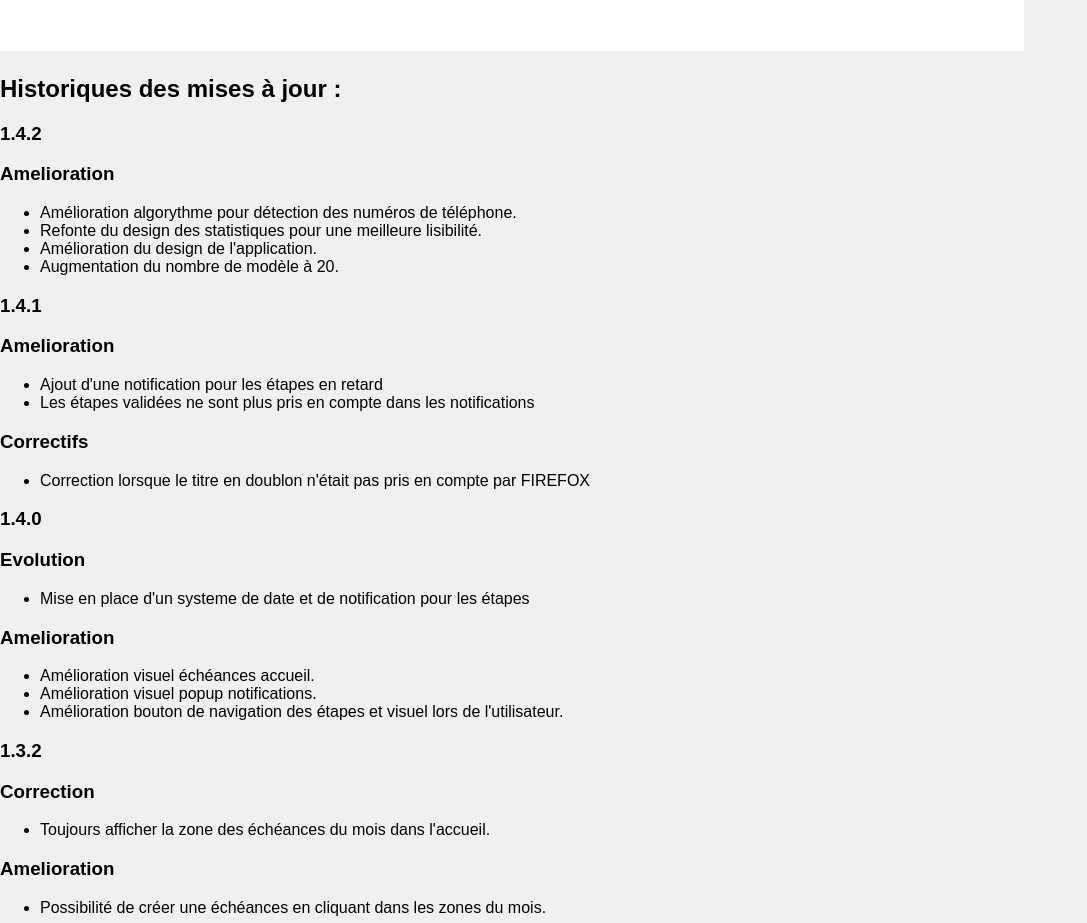
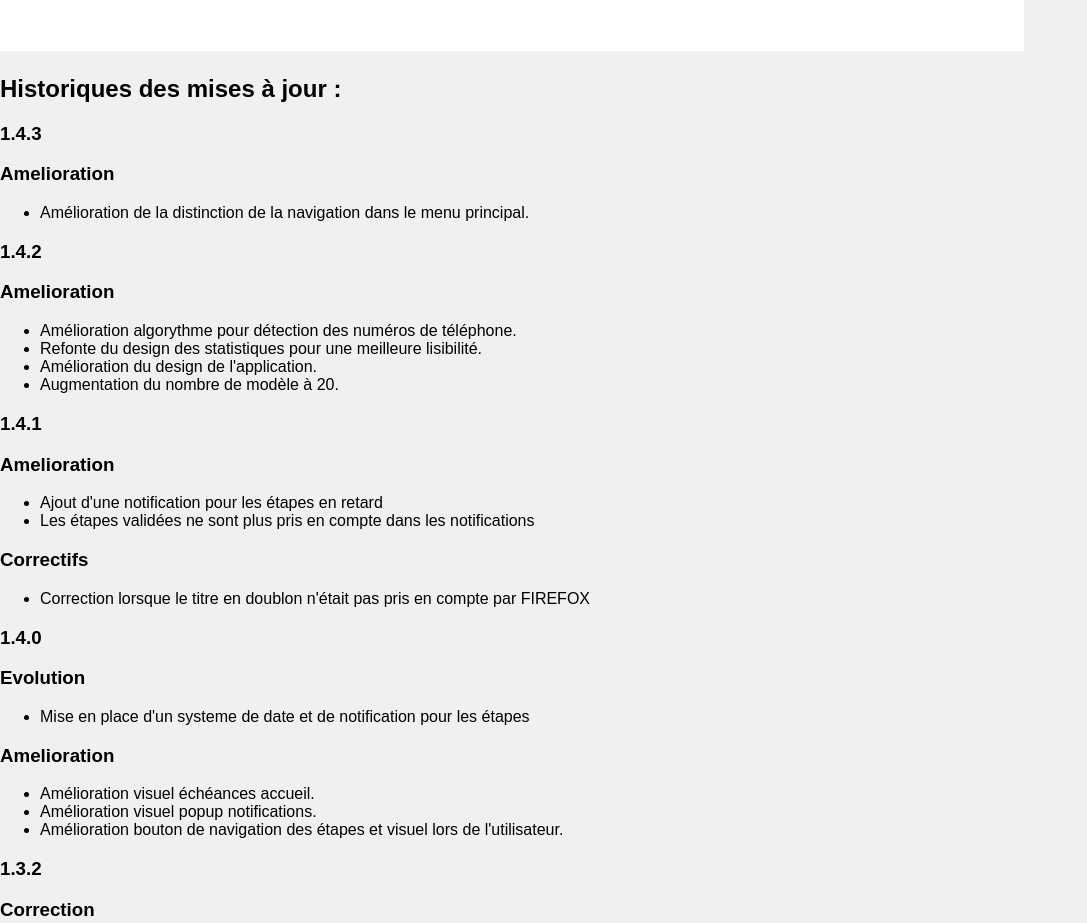
Before and after one commit to EmmTarSoftware/Mind2Task-Info, a plain HTML site: page actualite.html in a window 1280 px wide. Shown: the part 885-1808 px from the top of the page, without its empty margins (0-1087 px from the left). Drawn offline with Linux system fonts and the light colour scheme.

Commit message:
20241020-1730

```diff
--- a/actualite.html
+++ b/actualite.html
@@ -37,6 +37,13 @@
 
 
     <!-- 1.4.0 -->
+    <h3>1.4.3</h3>
+    <h3>Amelioration</h3>
+    <ul>
+        <li>Amélioration de la distinction de la navigation dans le menu principal.</li>
+    </ul>
+
+
 
     <h3>1.4.2</h3>
     <h3>Amelioration</h3>
```
